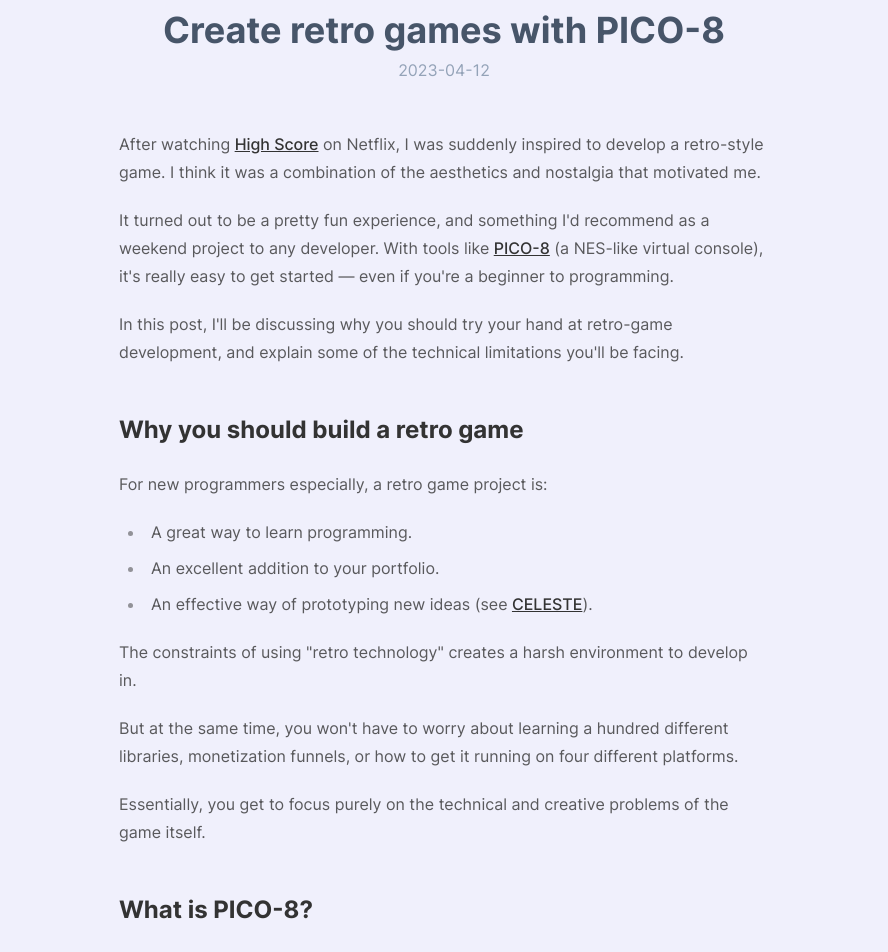
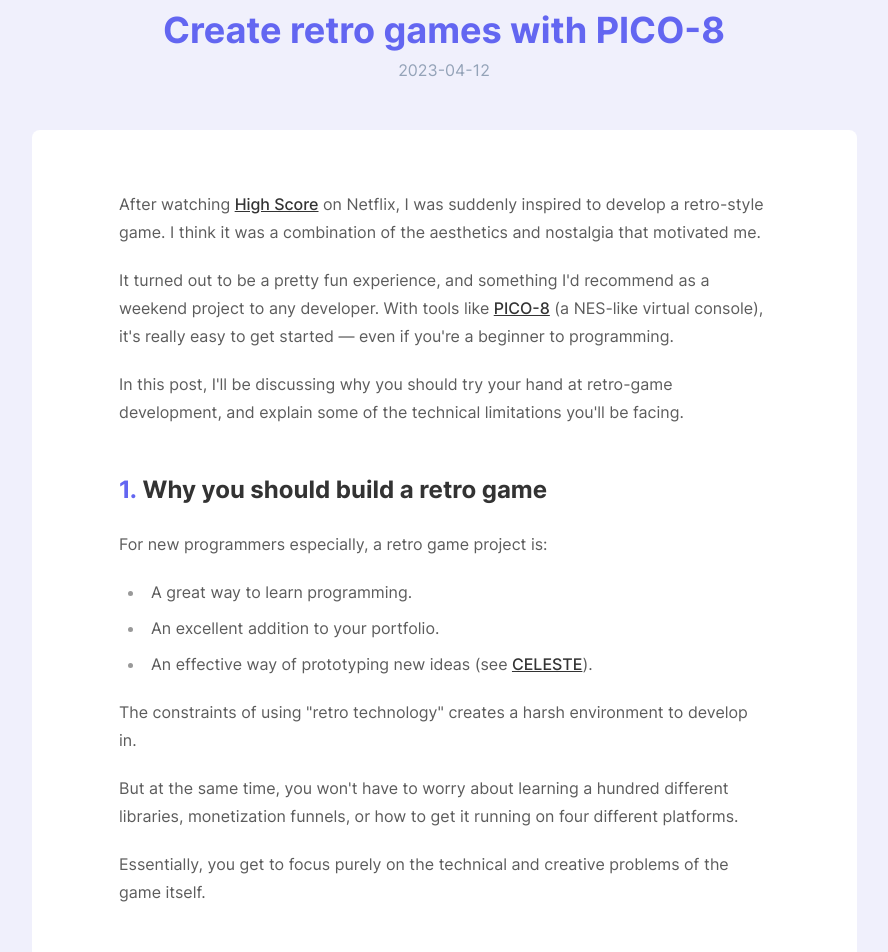
Before and after one commit to jacekobst1/howbigg, a Next.js app: page /blog/retro-with-pico8 in a window 1280 px wide. Shown: the part 148-1100 px from the top of the page, without its empty margins (196-1084 px from the left). Built offline with nearby package versions, Linux system fonts and the light colour scheme.

Commit message:
Add simple post styling
- wrap content in white container
- make first letter of h2 coloured

```diff
--- a/posts/retro-with-pico8.md
+++ b/posts/retro-with-pico8.md
@@ -10,7 +10,7 @@
 
 In this post, I'll be discussing why you should try your hand at retro-game development, and explain some of the technical limitations you'll be facing.
 
-## Why you should build a retro game
+## 1. Why you should build a retro game
 
 For new programmers especially, a retro game project is:
 
@@ -24,7 +24,7 @@
 
 Essentially, you get to focus purely on the technical and creative problems of the game itself.
 
-## What is PICO-8?
+## 2. What is PICO-8?
 
 From the [PICO-8](https://www.lexaloffle.com/pico-8.php) official website:
 
@@ -42,7 +42,7 @@
 
 The best way to get started is to follow the [official manual](https://www.lexaloffle.com/pico-8.php?page=manual), or [watch a video](https://www.youtube.com/watch?v=K5RXMuH54iw).
 
-## PICO-8's technical specs
+## 3. PICO-8's technical specs
 
 You only have a palette of `16` colours, your canvas is `128` pixels wide and your whole program needs to fit within `65536` characters. There's almost no framework library to learn — aside from a handful of helper functions that would probably fit on a [napkin if written out](https://www.lexaloffle.com/bbs/files/16585/PICO-8_Cheat-Sheet_0-9-2.png).
 
@@ -55,7 +55,7 @@
 | **Colors**         | 16        | 128       | 52        |
 | **Cartridge Size** | 32 kB     | 4 kB      | 128 kB    |
 
-## Code examples
+## 4. Code examples
 
 Here's a couple of snippets of PICO-8 code to give you an idea of what development looks like.
 
@@ -112,7 +112,7 @@
 
 ![images/pico-8-movement](/images/pico-8-movement.gif)
 
-## Ideas to get started
+## 5. Ideas to get started
 
 So, if you like the sound of creating your own retro-game from scratch — either to pad your CV with an extra project, or just to learn and have fun, head over to [PICO-8](https://www.lexaloffle.com/pico-8.php) to get started! I recommend first just following the [manual](https://www.lexaloffle.com/pico-8.php?page=manual).
 
--- a/src/app/blog/[slug]/page.tsx
+++ b/src/app/blog/[slug]/page.tsx
@@ -1,3 +1,4 @@
+import "./style.css";
 import Markdown from "markdown-to-jsx";
 import {
   getAllPostsMetadata,
@@ -76,12 +77,14 @@
           Back to blog
         </ArrowLink>
         <div className="my-12 text-center">
-          <h1 className="text-slate-600 ">{post.title}</h1>
+          <h1 className="text-primary-500 ">{post.title}</h1>
           <p className="text-slate-400 mt-2">{post.date}</p>
         </div>
-        <article className="prose mx-auto">
-          <Markdown>{post.content}</Markdown>
-        </article>
+        <div className="bg-base-100 mx-auto py-10 rounded-lg md:w-3/4 px-5 md:px-20">
+          <article className="prose mx-auto">
+            <Markdown>{post.content}</Markdown>
+          </article>
+        </div>
       </div>
       <script
         type="application/ld+json"
--- /dev/null
+++ b/src/app/blog/[slug]/style.css
@@ -0,0 +1,27 @@
+/*h2 {*/
+/*  position: relative;*/
+/*}*/
+
+/*h2::before {*/
+/*  content: '';*/
+/*  width: 20px;*/
+/*  height: 2px;*/
+/*  bottom: 0;*/
+/*  left: -6px;*/
+/*  background: var(--color-primary-500);*/
+/*  position: absolute;*/
+/*}*/
+
+/*h2::after {*/
+/*  content: '';*/
+/*  width: 2px;*/
+/*  height: 20px;*/
+/*  bottom: 0;*/
+/*  left: -6px;*/
+/*  background: var(--color-primary-500);*/
+/*  position: absolute;*/
+/*}*/
+
+h2::first-letter {
+    color: var(--color-primary-500);
+}
```
